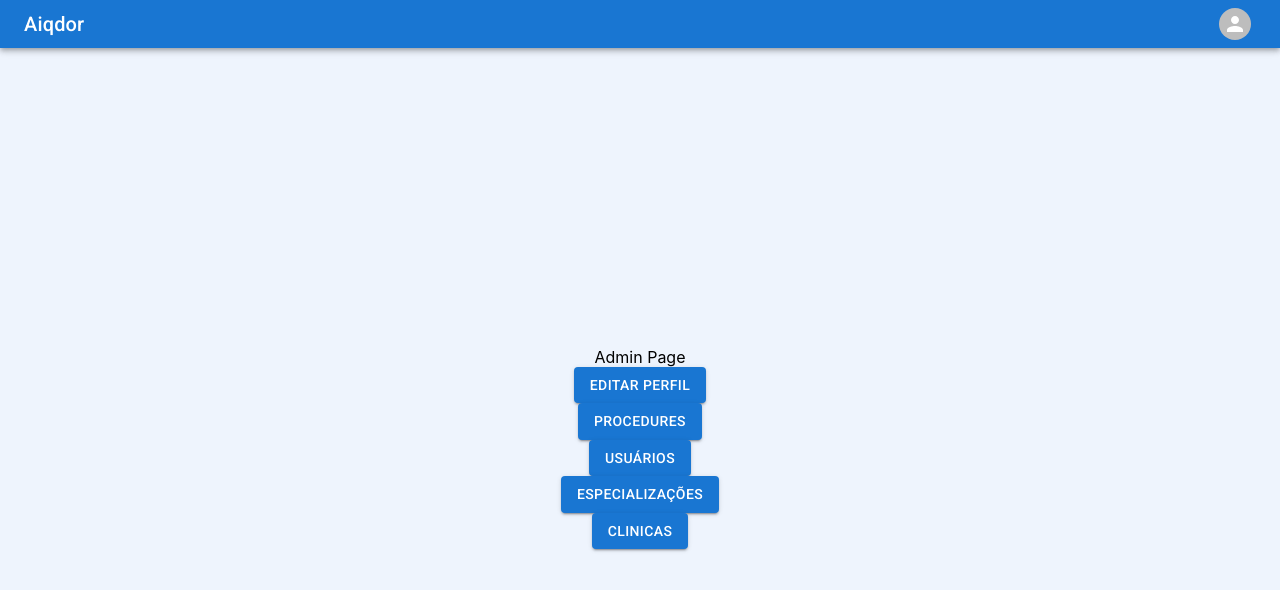
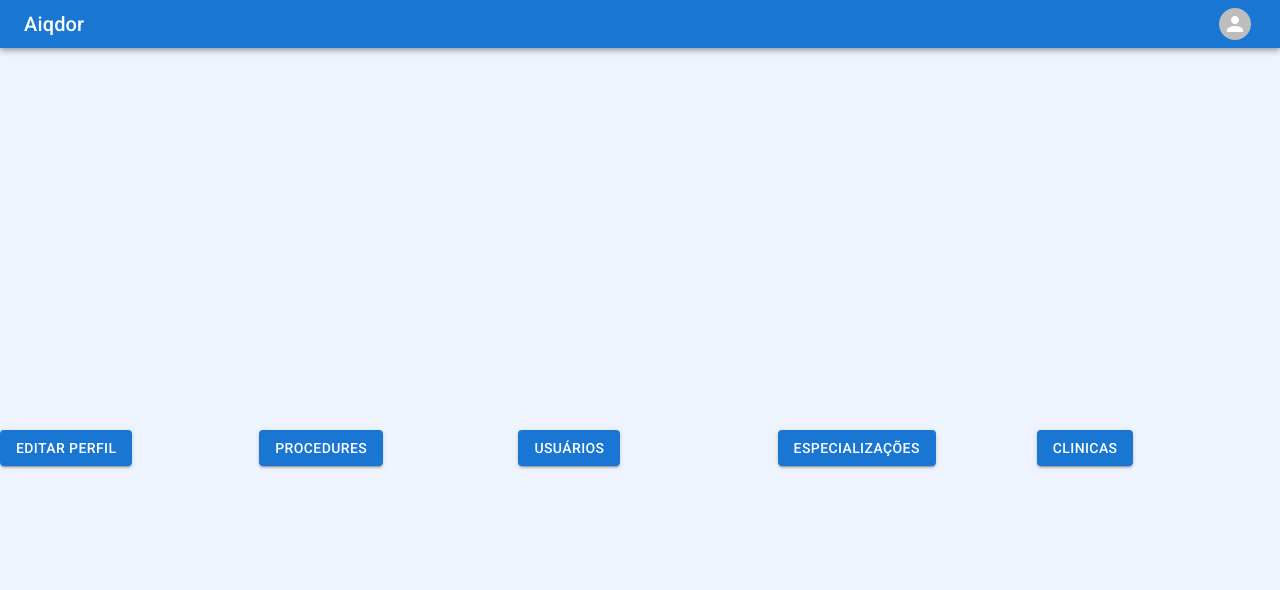
Before and after one commit to aiqdor/aiqdor-frontend, a React (Vite) app: page /consultationSettings in a window 1280 px wide. Shown: the top 590 px of the page. Built offline with nearby package versions, Linux system fonts and the light colour scheme; no server answers.

Commit message:
feat: ui changes

```diff
--- a/src/pages/AdminPage/index.tsx
+++ b/src/pages/AdminPage/index.tsx
@@ -1,4 +1,4 @@
-import { Box, Button } from "@mui/material";
+import { Box, Button, Grid } from "@mui/material";
 import { useNavigate } from "react-router-dom";
 import { MainHeader } from "../../components/main-header";
 
@@ -8,7 +8,6 @@ const AdminPage = () => {
     return (
         <div>
             <MainHeader />
-
             <Box
                 display="flex"
                 flexDirection="column"
@@ -16,8 +15,8 @@ const AdminPage = () => {
                 alignItems="center"
                 minHeight="100vh"
             >
-                Admin Page
-
+                <Grid container spacing={2} columns={16}>
+                    <Grid item xs>
                         <Button
                             variant="contained"
                             color="primary"
@@ -25,6 +24,8 @@ const AdminPage = () => {
                         >
                             {"Editar Perfil"}
                         </Button>
+                    </Grid>
+                    <Grid item xs>
                         <Button
                             variant="contained"
                             color="primary"
@@ -32,6 +33,8 @@ const AdminPage = () => {
                         >
                             {"Procedures"}
                         </Button>
+                    </Grid>
+                    <Grid item xs>
                         <Button
                             variant="contained"
                             color="primary"
@@ -39,6 +42,8 @@ const AdminPage = () => {
                         >
                             {"Usuários"}
                         </Button>
+                    </Grid>
+                    <Grid item xs>
                         <Button
                             variant="contained"
                             color="primary"
@@ -46,6 +51,8 @@ const AdminPage = () => {
                         >
                             {"Especializações"}
                         </Button>
+                    </Grid>
+                    <Grid item xs>
                         <Button
                             variant="contained"
                             color="primary"
@@ -53,6 +60,8 @@ const AdminPage = () => {
                         >
                             {"Clinicas"}
                         </Button>
+                    </Grid>
+                </Grid>
             </Box>
         </div>
     );
```
Lines whose indentation alone changed are shown as unchanged.
